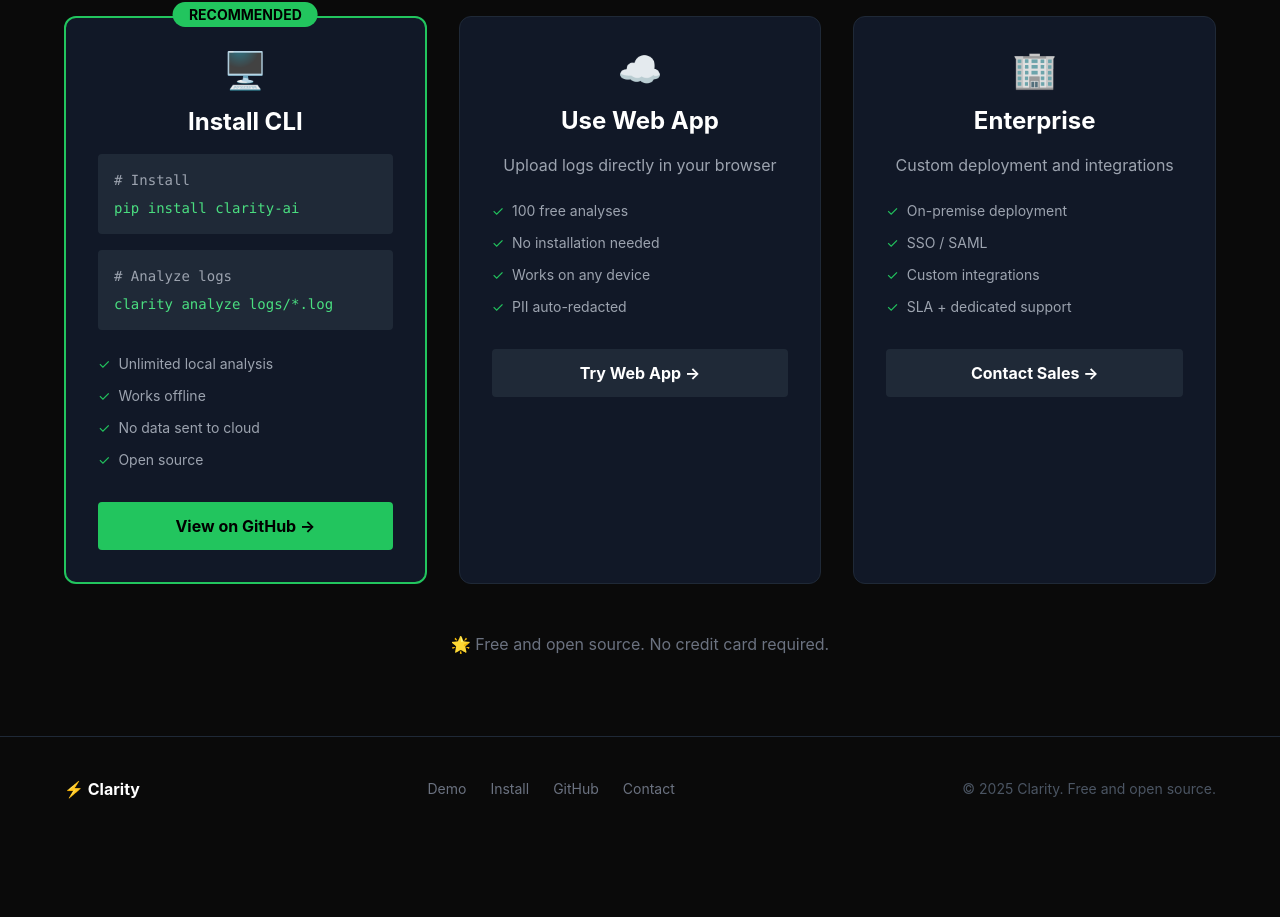
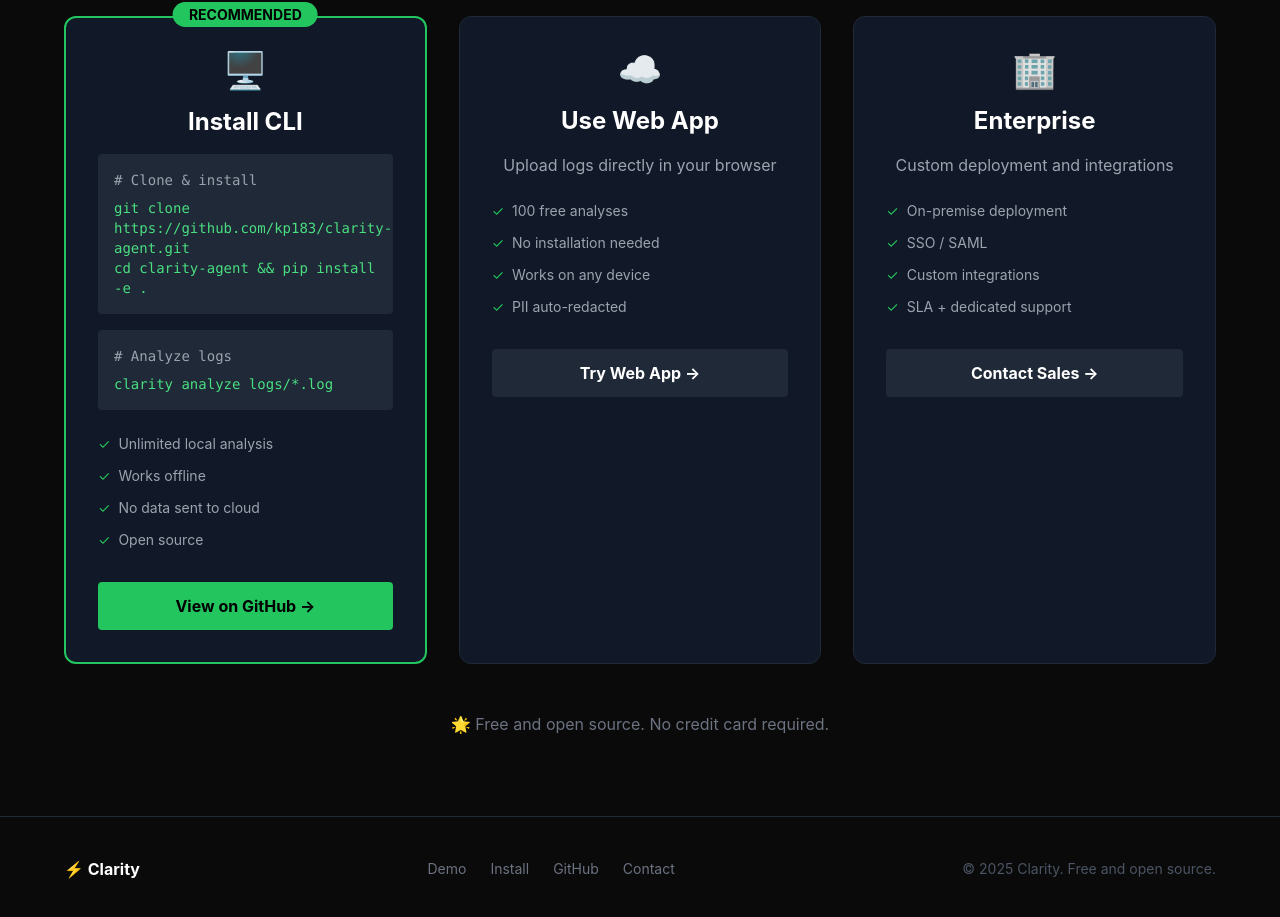
Before and after one commit to kp183/clarity-agent, a Next.js app in the folder web/: page / in a window 1280 px wide. Shown: the part 3011-3928 px from the top of the page. Before the commit the page ends 3852 px from the top, so only its background shows below. Built offline with nearby package versions, Linux system fonts and the light colour scheme.

Commit message:
fix: Correct install instructions - clone repo instead of pip install clarity-ai

```diff
--- a/web/src/app/page.tsx
+++ b/web/src/app/page.tsx
@@ -304,7 +304,8 @@
               <h3 className="text-white font-semibold text-xl mb-2">100 Free Analyses Used</h3>
               <p className="text-gray-400 text-sm mb-6">Want unlimited analysis? Install the CLI:</p>
               <div className="bg-gray-800 p-4 rounded font-mono text-sm mb-6 max-w-md mx-auto text-left">
-                <div className="text-green-400">pip install clarity-ai</div>
+                <div className="text-green-400">git clone https://github.com/kp183/clarity-agent.git</div>
+                <div className="text-green-400">cd clarity-agent && pip install -e .</div>
                 <div className="text-green-400">clarity analyze logs/*.log</div>
               </div>
               <a
@@ -434,8 +435,9 @@
               <h3 className="text-2xl font-bold mb-4 text-center text-white">Install CLI</h3>
               <div className="space-y-4 mb-6">
                 <div className="bg-gray-800 p-4 rounded font-mono text-sm">
-                  <div className="text-gray-400 mb-2"># Install</div>
-                  <div className="text-green-400">pip install clarity-ai</div>
+                  <div className="text-gray-400 mb-2"># Clone & install</div>
+                  <div className="text-green-400">git clone https://github.com/kp183/clarity-agent.git</div>
+                  <div className="text-green-400">cd clarity-agent && pip install -e .</div>
                 </div>
                 <div className="bg-gray-800 p-4 rounded font-mono text-sm">
                   <div className="text-gray-400 mb-2"># Analyze logs</div>
```
Also changed, not shown: 1 other file (tests, documents, lock files or other folders).
